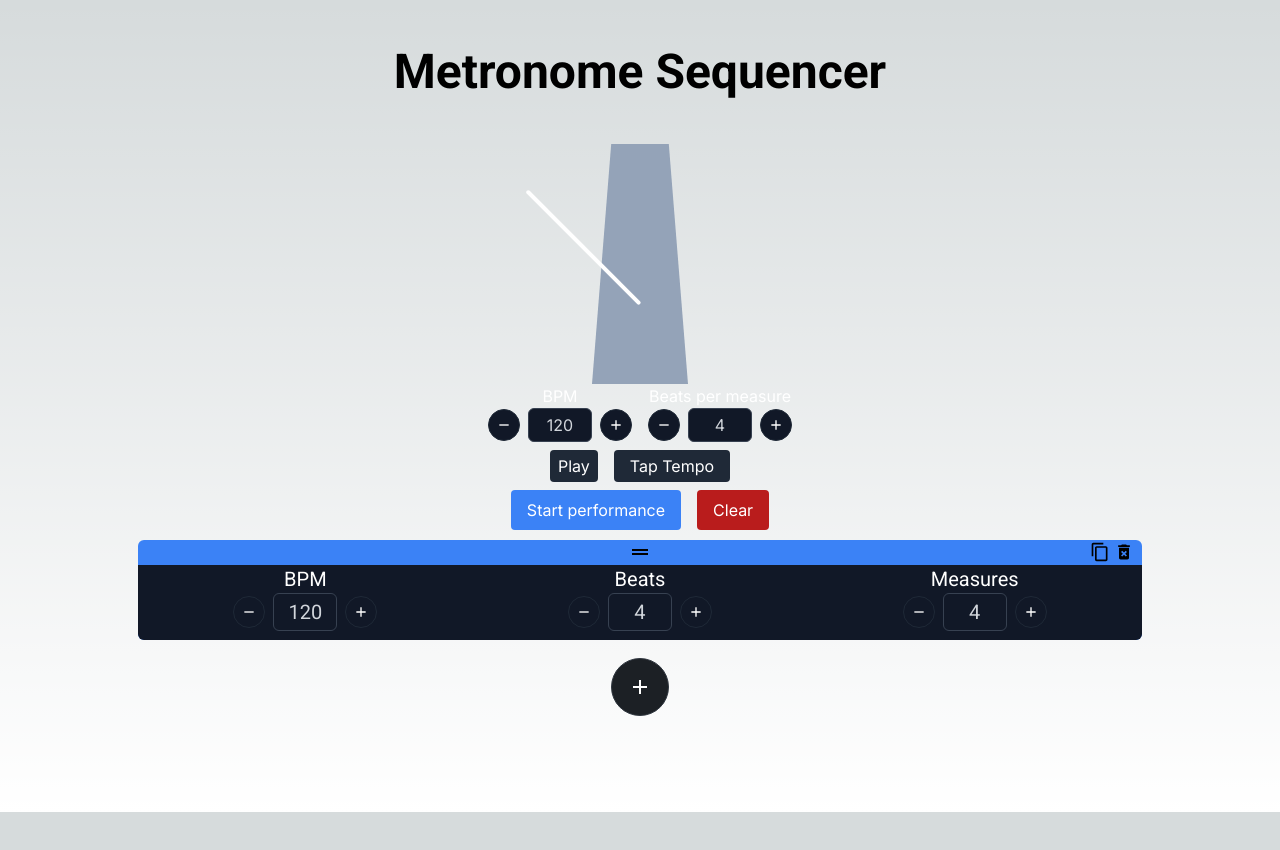
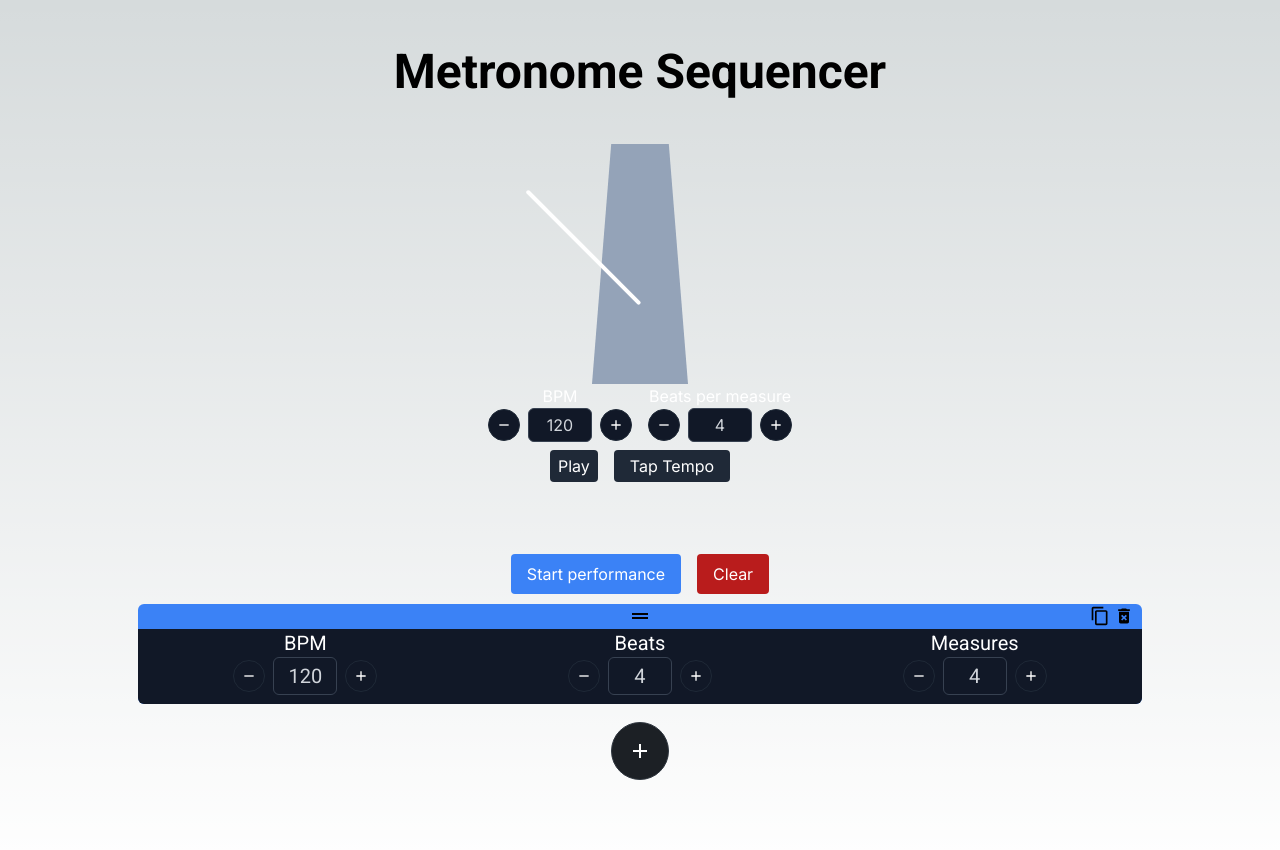
Before and after one commit to oceanhillman/metronome-sequencer, a Next.js app: page / in a window 1280 px wide. Shown: the top 850 px of the page. Before the commit the page ends 812 px from the top, so only its background shows below. Built offline with nearby package versions, Linux system fonts and the light colour scheme.

Commit message:
Fix formatting

```diff
--- a/src/components/Editor.jsx
+++ b/src/components/Editor.jsx
@@ -77,7 +77,7 @@
                     onPlaylistEnd={handlePlaylistEnd}
                     onNextPattern={updateCurrentPattern}
                 />
-                <div className="flex flex-col justify-center">
+                <div className="flex flex-col justify-center mt-16">
                     <div className="flex items-center justify-center">
                         <button onClick={(handleClickPlay)} className="mt-2 mx-2 bg-blue-500 text-white px-4 py-2 rounded">
                             {performing ? "Stop" : "Start performance"}
```
